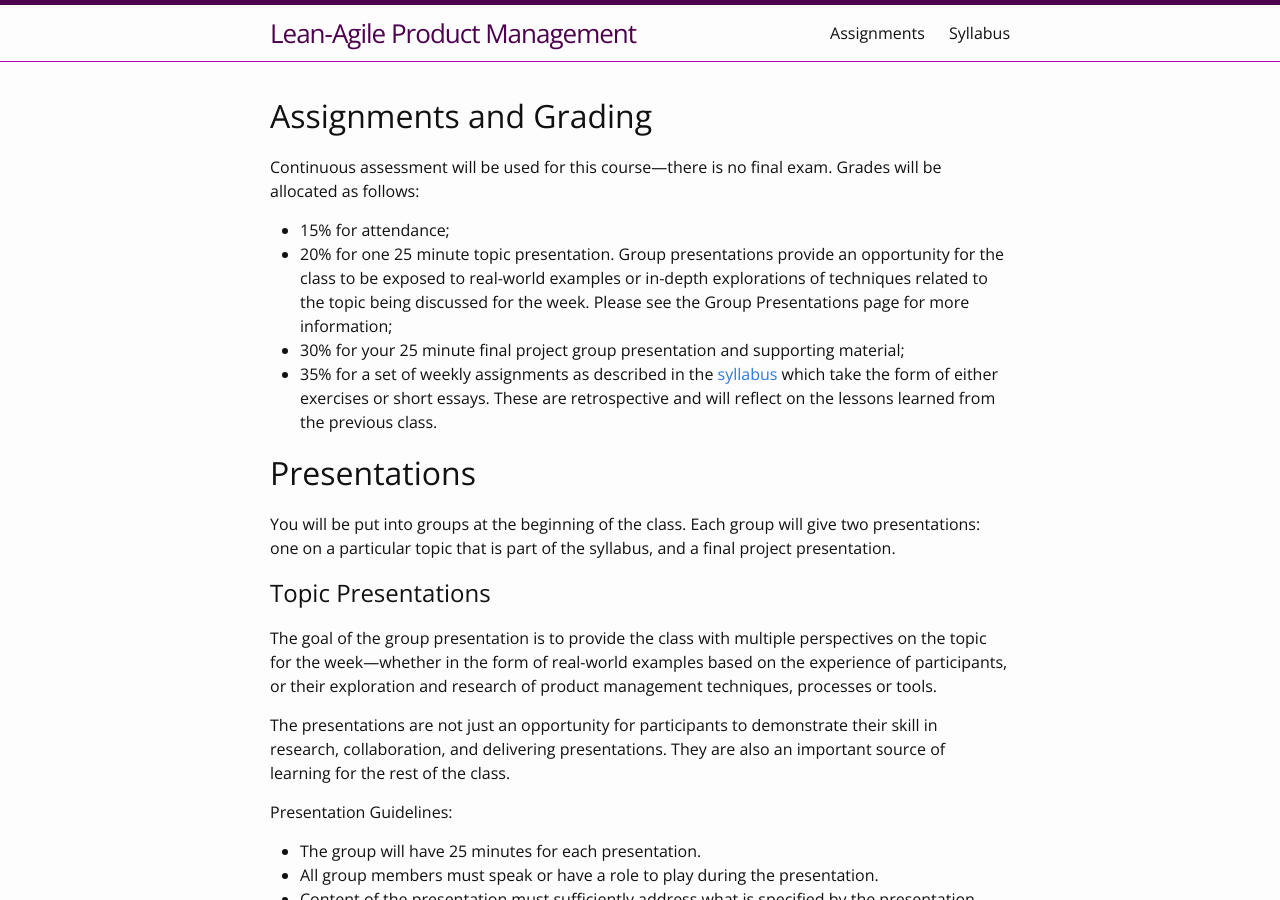
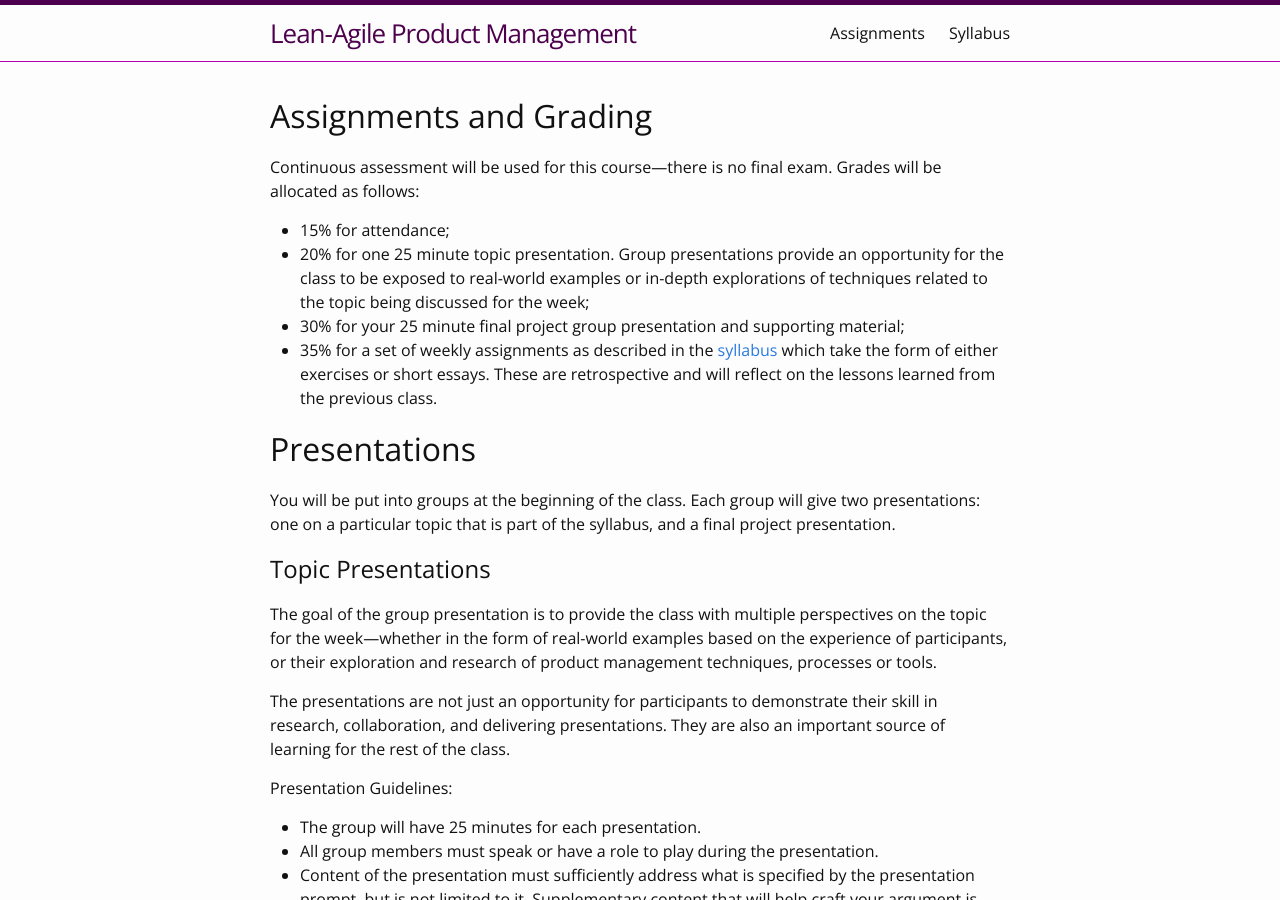
Before and after one commit to jezhumble/lapm, a Jekyll site: the page built from assignments.md, in a window 1280 px wide and 900 px high. Built offline with Jekyll 4.4.1, drawn with Linux system fonts in a browser that asks for light colours.

Commit message:
Fixed error in assignment description

```diff
--- a/assignments.md
+++ b/assignments.md
@@ -8,7 +8,7 @@ title: Assignments
 Continuous assessment will be used for this course---there is no final exam. Grades will be allocated as follows:
 
 * 15% for attendance;
-* 20% for one 25 minute topic presentation. Group presentations provide an opportunity for the class to be exposed to real-world examples or in-depth explorations of techniques related to the topic being discussed for the week. Please see the Group Presentations page for more information;
+* 20% for one 25 minute topic presentation. Group presentations provide an opportunity for the class to be exposed to real-world examples or in-depth explorations of techniques related to the topic being discussed for the week;
 * 30% for your 25 minute final project group presentation and supporting material;
 * 35% for a set of weekly assignments as described in the [syllabus](/syllabus.html) which take the form of either exercises or short essays. These are retrospective and will reflect on the lessons learned from the previous class.
 
```
